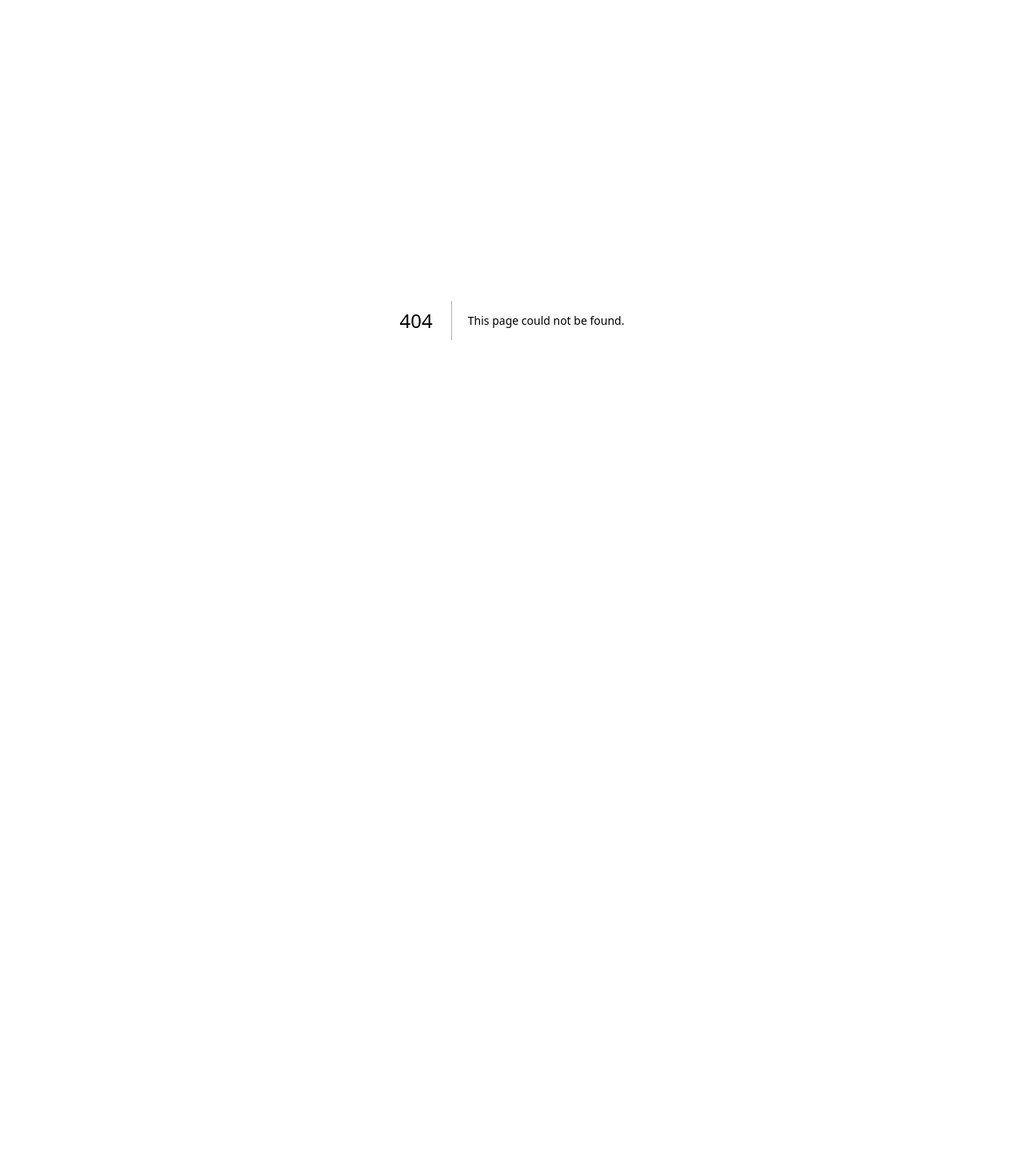
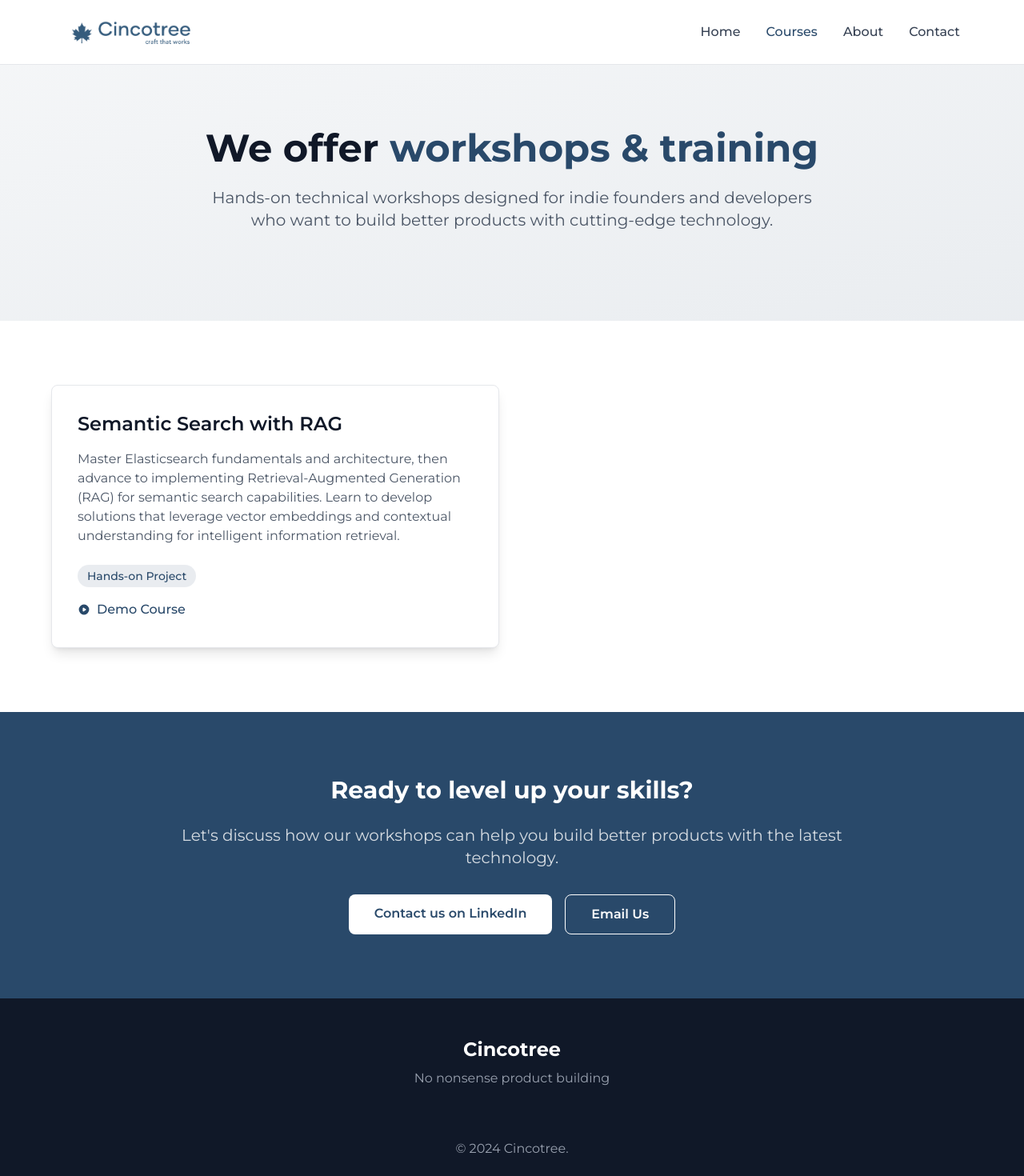
Before and after one commit to cincotree/lobby, a Next.js app: page /courses in a window 1280 px wide. Before the commit this address had no page. Shown: the top 1470 px of the page at 80% size. Before the commit the page ends 800 px from the top, so only its background shows below. Built offline with nearby package versions, Linux system fonts and the light colour scheme.

Commit message:
Move courses to a new page

```diff
--- /dev/null
+++ b/src/app/courses/page.tsx
@@ -0,0 +1,124 @@
+import Image from "next/image";
+import Link from "next/link";
+import { assetPath } from "../../utils/assetPath";
+
+export default function Courses() {
+  return (
+    <div className="min-h-screen bg-white">
+      {/* Navigation Bar */}
+      <nav className="bg-white border-b border-gray-200">
+        <div className="max-w-6xl mx-auto px-4">
+          <div className="flex justify-between items-center py-4">
+            <div className="flex items-center">
+              <Link href="/">
+                <Image
+                  src={assetPath("cincotree-logo.png")}
+                  alt="Cincotree"
+                  width={48}
+                  height={48}
+                  className="h-12 w-auto"
+                  priority
+                />
+              </Link>
+            </div>
+            <div className="hidden md:flex space-x-8">
+              <Link href="/#home" className="text-gray-700 hover:text-primary font-medium transition-colors">Home</Link>
+              <Link href="/courses" className="text-primary font-medium transition-colors">Courses</Link>
+              <Link href="/#about" className="text-gray-700 hover:text-primary font-medium transition-colors">About</Link>
+              <Link href="/#contact" className="text-gray-700 hover:text-primary font-medium transition-colors">Contact</Link>
+            </div>
+          </div>
+        </div>
+      </nav>
+
+      <main>
+        {/* Hero Section */}
+        <section className="bg-gradient-to-br from-[#29496a]/5 to-[#29496a]/10 py-20 px-4">
+          <div className="max-w-6xl mx-auto text-center">
+            <h1 className="text-5xl font-bold text-gray-900 mb-6">
+              We offer <span className="text-primary">workshops &amp; training</span>
+            </h1>
+            <p className="text-xl text-gray-600 mb-8 max-w-3xl mx-auto">
+              Hands-on technical workshops designed for indie founders and developers who want to build better products with cutting-edge technology.
+            </p>
+          </div>
+        </section>
+
+        {/* Courses Section */}
+        <section className="py-20 px-4">
+          <div className="max-w-6xl mx-auto">
+            <div className="grid md:grid-cols-1 lg:grid-cols-2 gap-8">
+              <div className="bg-white rounded-lg shadow-lg p-8 border border-gray-200">
+                <h3 className="text-2xl font-semibold text-gray-900 mb-4">
+                  Semantic Search with RAG
+                </h3>
+                <p className="text-gray-600 mb-6">
+                  Master Elasticsearch fundamentals and architecture, then advance to implementing Retrieval-Augmented Generation (RAG) for semantic search capabilities. Learn to develop solutions that leverage vector embeddings and contextual understanding for intelligent information retrieval.
+                </p>
+                <div className="mb-4">
+                  <span className="inline-block bg-primary/10 text-primary px-3 py-1 rounded-full text-sm font-medium">
+                    Hands-on Project
+                  </span>
+                </div>
+                <a
+                  href="https://github.com/Abhinaya/elasticsearch-demo"
+                  target="_blank"
+                  rel="noopener noreferrer"
+                  className="inline-flex items-center text-primary hover:text-primary-dark font-medium"
+                >
+                  <svg className="w-4 h-4 mr-2" fill="currentColor" viewBox="0 0 20 20">
+                    <path fillRule="evenodd" d="M10 18a8 8 0 100-16 8 8 0 000 16zM9.555 7.168A1 1 0 008 8v4a1 1 0 001.555.832l3-2a1 1 0 000-1.664l-3-2z" clipRule="evenodd"/>
+                  </svg>
+                  Demo Course
+                </a>
+              </div>
+            </div>
+          </div>
+        </section>
+
+        {/* Contact Section */}
+        <section className="bg-primary py-20 px-4">
+          <div className="max-w-4xl mx-auto text-center">
+            <h2 className="text-3xl font-bold text-white mb-6">
+              Ready to level up your skills?
+            </h2>
+            <p className="text-xl text-white/80 mb-8">
+              Let&apos;s discuss how our workshops can help you build better products with the latest technology.
+            </p>
+            <div className="flex flex-col sm:flex-row gap-4 justify-center">
+              <a
+                href="https://www.linkedin.com/company/cincotree/"
+                target="_blank"
+                rel="noopener noreferrer"
+                className="bg-white text-primary px-8 py-3 rounded-lg font-semibold hover:bg-gray-100 transition-colors"
+              >
+                Contact us on LinkedIn
+              </a>
+              <a
+                href="mailto:hello@cincotree.com"
+                className="border border-white text-white px-8 py-3 rounded-lg font-semibold hover:bg-white hover:text-primary transition-colors"
+              >
+                Email Us
+              </a>
+            </div>
+          </div>
+        </section>
+      </main>
+
+      {/* Footer */}
+      <footer className="bg-gray-900 text-white py-12 px-4">
+        <div className="max-w-6xl mx-auto text-center">
+          <div className="mb-8">
+            <h3 className="text-2xl font-bold mb-2">Cincotree</h3>
+            <p className="text-gray-400">No nonsense product building</p>
+          </div>
+          <div className="pt-8">
+            <p className="text-gray-400">
+              © 2024 Cincotree.
+            </p>
+          </div>
+        </div>
+      </footer>
+    </div>
+  );
+}
--- a/src/app/page.tsx
+++ b/src/app/page.tsx
@@ -21,7 +21,7 @@ export default function Home() {
             </div>
             <div className="hidden md:flex space-x-8">
               <Link href="#home" className="text-gray-700 hover:text-primary font-medium transition-colors">Home</Link>
-              <Link href="#services" className="text-gray-700 hover:text-primary font-medium transition-colors">Courses</Link>
+              <Link href="/courses" className="text-gray-700 hover:text-primary font-medium transition-colors">Courses</Link>
               <Link href="#about" className="text-gray-700 hover:text-primary font-medium transition-colors">About</Link>
               <Link href="#contact" className="text-gray-700 hover:text-primary font-medium transition-colors">Contact</Link>
             </div>
@@ -109,40 +109,6 @@ export default function Home() {
         </div>
       </section>
 
-      {/* Courses Offered Section */}
-      <section id="services" className="py-20 px-4">
-        <div className="max-w-6xl mx-auto">
-          <h2 className="text-3xl font-bold text-center text-gray-900 mb-12">
-            Courses
-          </h2>
-          <div className="grid md:grid-cols-1 lg:grid-cols-2 gap-8">
-            <div className="bg-white rounded-lg shadow-lg p-8 border border-gray-200">
-              <h3 className="text-2xl font-semibold text-gray-900 mb-4">
-                Semantic Search with RAG
-              </h3>
-              <p className="text-gray-600 mb-6">
-                Master Elasticsearch fundamentals and architecture, then advance to implementing Retrieval-Augmented Generation (RAG) for semantic search capabilities. Learn to develop solutions that leverage vector embeddings and contextual understanding for intelligent information retrieval.
-              </p>
-              <div className="mb-4">
-                <span className="inline-block bg-primary/10 text-primary px-3 py-1 rounded-full text-sm font-medium">
-                  Hands-on Project
-                </span>
-              </div>
-              <a
-                href="https://github.com/Abhinaya/elasticsearch-demo"
-                target="_blank"
-                rel="noopener noreferrer"
-                className="inline-flex items-center text-primary hover:text-primary-dark font-medium"
-              >
-                <svg className="w-4 h-4 mr-2" fill="currentColor" viewBox="0 0 20 20">
-                  <path fillRule="evenodd" d="M10 18a8 8 0 100-16 8 8 0 000 16zM9.555 7.168A1 1 0 008 8v4a1 1 0 001.555.832l3-2a1 1 0 000-1.664l-3-2z" clipRule="evenodd"/>
-                </svg>
-                Demo Course
-              </a>
-            </div>
-          </div>
-        </div>
-      </section>
 
       {/* Team Section */}
       <section className="py-20 px-4">
```
